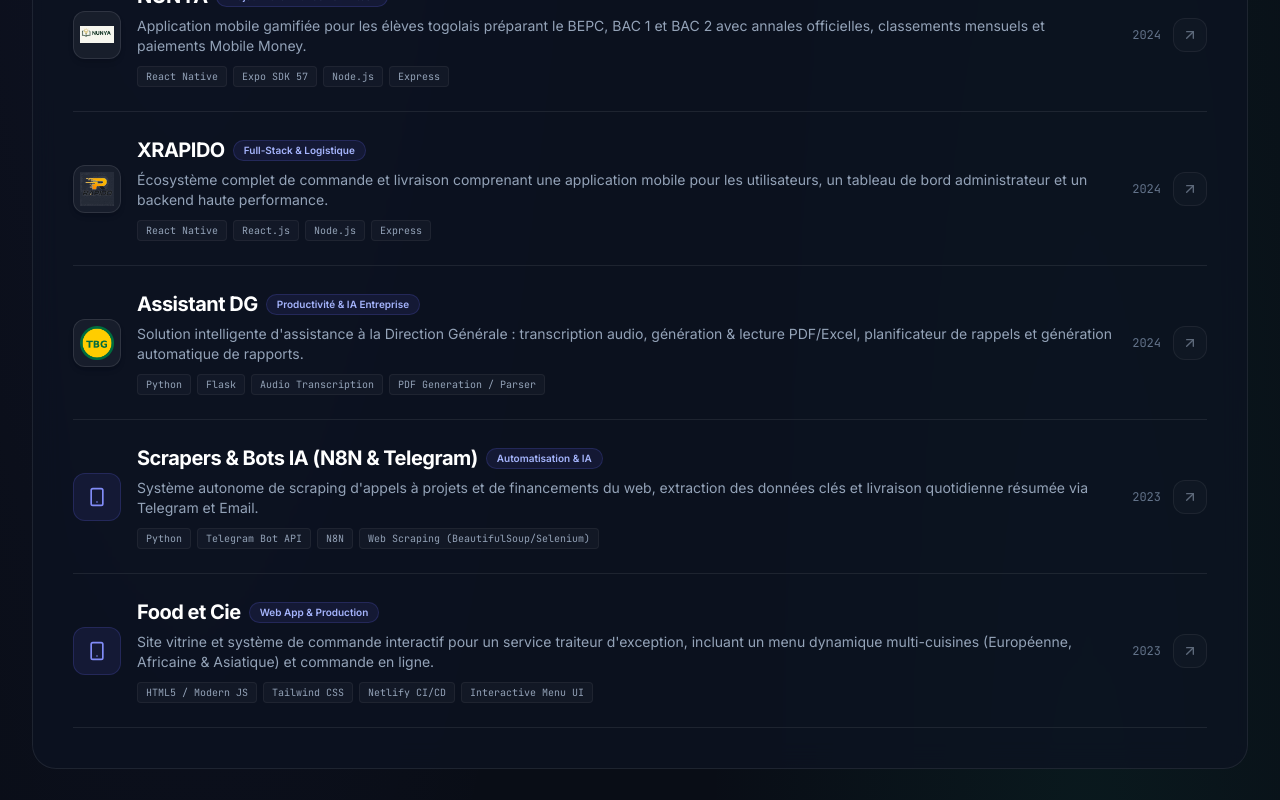
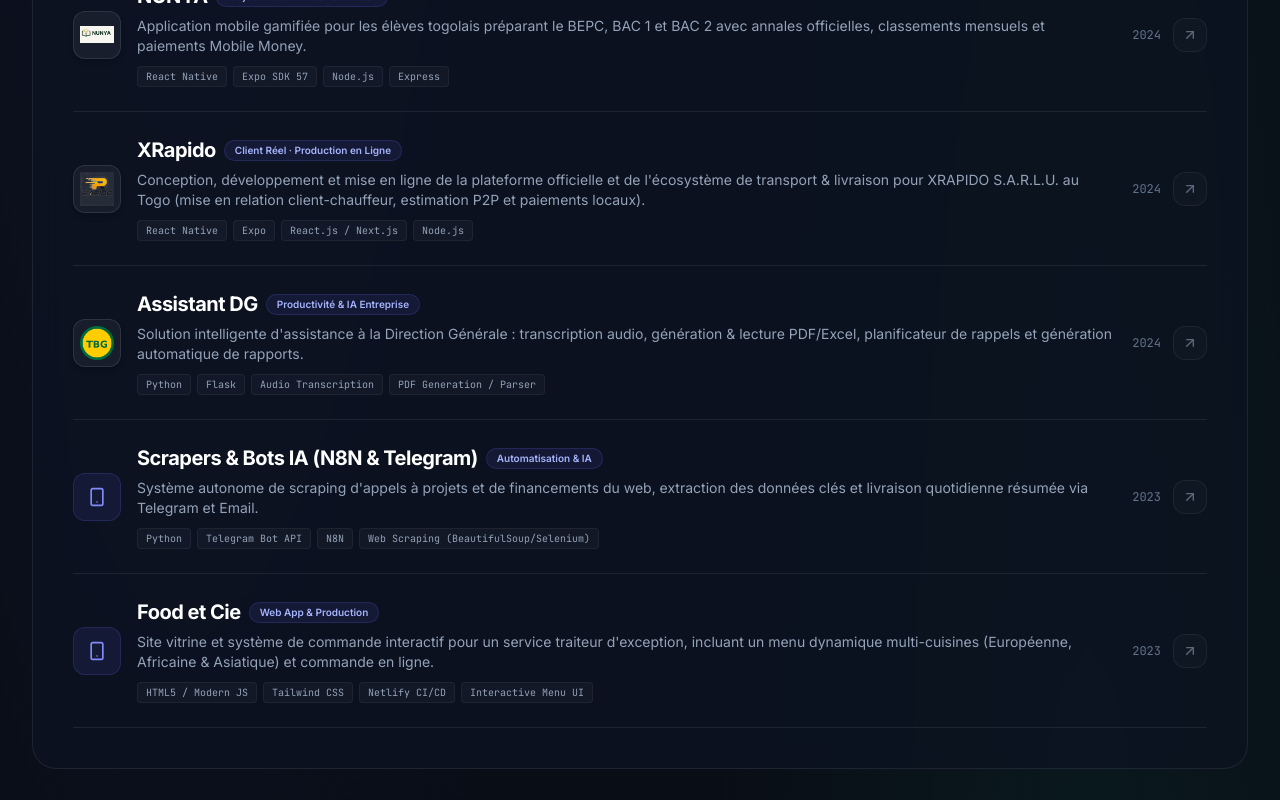
Before and after one commit to Golden9682/Mon-portfolio, a Next.js app: page / in a window 1280 px wide. Shown: the part 2360-3160 px from the top of the page. Built offline with nearby package versions, Linux system fonts and the light colour scheme.

Commit message:
feat: add live site link and production details for XRapido (xrapidoexpress.com)

```diff
--- a/data/experiences.ts
+++ b/data/experiences.ts
@@ -40,12 +40,12 @@
     location: "Remote",
     period: "2022 – Présent",
     description: "Développement d'applications web/mobile et automatisation des processus métier pour des entreprises et des ONG.",
-    badges: ["Automation", "Telegram Bots", "Web Scraping", "N8N", "Next.js / Web"],
+    badges: ["XRapido Express", "React Native", "FedaPay", "N8N", "Telegram Bots", "Next.js"],
     bulletPoints: [
-      "Création de sites web et applications sur-mesure (ex. Food et Cie — plateforme traiteur avec menu interactif et commande en ligne).",
-      "Développement d'un bot Telegram de scraping d'appels à projets et opportunités de subventions pour une ONG, avec extraction IA et résumés quotidiens.",
-      "Automatisation de pipelines de données d'entreprises, systèmes de notification instantanée et flux d'e-mails.",
-      "Conseil digital et automatisation de contenus pour PME et créateurs."
+      "Développement et déploiement de la plateforme de transport et livraison XRapido (xrapidoexpress.com) : applications mobiles client/chauffeur, suivi GPS en direct et intégration de FedaPay (YAS & Flooz).",
+      "Création d'applications web interactives (ex. Food et Cie — plateforme traiteur avec menu interactif et commande en ligne).",
+      "Développement d'un pipeline de scraping d'appels à projets et opportunités de subventions pour une ONG, avec extraction IA et alertes Telegram quotidiennes.",
+      "Automatisation de processus métier de direction (Assistant DG) et intégration de flux automatisés (N8N, e-mails, PDF/Excel)."
     ]
   },
   {
--- a/data/projects.ts
+++ b/data/projects.ts
@@ -82,38 +82,46 @@
   },
   {
     id: "rapido",
-    title: "XRAPIDO",
-    subtitle: "Plateforme Multi-Service de Commande & Livraison Rapide",
+    title: "XRapido",
+    subtitle: "Plateforme de Mobilité, Transport & Livraison au Togo (XRapido S.A.R.L.U.)",
     category: "mobile",
-    tag: "Full-Stack & Logistique",
+    tag: "Client Réel · Production en Ligne",
     featured: true,
-    period: "2024",
+    period: "2024 – En Ligne",
     logoUrl: "/images/projects/rapido-logo.png",
     previewImage: "/images/projects/rapido-mobile-real.png",
     previewLayout: "mobile",
-    description: "Écosystème complet de commande et livraison comprenant une application mobile pour les utilisateurs, un tableau de bord administrateur et un backend haute performance.",
-    longDescription: "Architecture complète à 4 volets conçue pour gérer le cycle de vie complet d'une commande : catalogue en ligne, prise de commande client, assignation aux livreurs et supervision administrative en temps réel.",
+    description: "Conception, développement et mise en ligne de la plateforme officielle et de l'écosystème de transport & livraison pour XRAPIDO S.A.R.L.U. au Togo (mise en relation client-chauffeur, estimation P2P et paiements locaux).",
+    longDescription: "XRapido est une solution complète de mobilité et logistique développée pour le marché togolais. La plateforme comprend le site officiel en production (xrapidoexpress.com), une application mobile client pour commander courses et livraisons (moto, tricycle, voiture) avec négociation tarifaire P2P en temps réel, une application chauffeur avec suivi GPS et encaissement sécurisé, et un back-office d'administration avec contrôle KYC.",
     metrics: [
-      { label: "Architecture", value: "4 Modules complets" },
-      { label: "Temps réel", value: "Gestion des flux de livraison" },
-      { label: "Backend", value: "API REST sécurisée" }
+      { label: "Site en Direct", value: "xrapidoexpress.com" },
+      { label: "Paiements", value: "FedaPay (YAS & Flooz USSD)" },
+      { label: "Sécurité", value: "Vérification KYC & Suivi GPS" },
+      { label: "Écosystème", value: "3 Volets (Client, Chauffeur, Admin)" }
     ],
     highlights: [
-      "Application mobile utilisateur fluide pour la navigation dans les catalogues et le passage de commande.",
-      "Panneau d'administration web dédié à la gestion des commandes, des livreurs et des statistiques.",
-      "Backend REST centralisé pour la synchronisation en direct des statuts de livraison.",
-      "Frontend web moderne et responsive pour les commandes en ligne directes."
+      "Création, intégration et mise en ligne du site officiel et de la plateforme https://www.xrapidoexpress.com/ pour XRAPIDO S.A.R.L.U.",
+      "Écosystème unifié pour le transport de personnes et la livraison de colis (motos, tricycles et voitures) au Togo.",
+      "Système de négociation tarifaire P2P en temps réel entre clients et prestataires avec calcul de commission automatique (10%).",
+      "Intégration des paiements mobiles locaux sécurisés via la passerelle FedaPay (YAS / T-Money et Moov Flooz en USSD) et gestion des retraits de gains.",
+      "Module de sécurité avancé : vérification d'identité KYC par caméra avant validation de profil, suivi d'itinéraire GPS en direct et bouton d'alerte d'urgence.",
+      "Back-office d'administration pour la validation pièce par pièce des dossiers prestataires, la gestion des demandes de retrait et le suivi comptable."
     ],
     techStack: [
       "React Native",
-      "React.js",
+      "Expo",
+      "React.js / Next.js",
       "Node.js",
       "Express",
       "PostgreSQL",
+      "FedaPay (YAS / Flooz)",
+      "GPS & Mapping",
       "Tailwind CSS",
       "REST API"
     ],
-    links: {},
+    links: {
+      live: "https://www.xrapidoexpress.com/",
+    },
     gradient: "from-cyan-500/20 via-sky-500/10 to-transparent",
     accentColor: "#06b6d4",
     iconName: "Truck"
```
